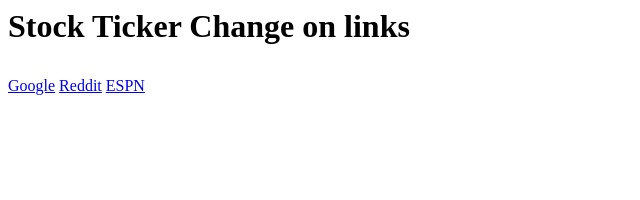
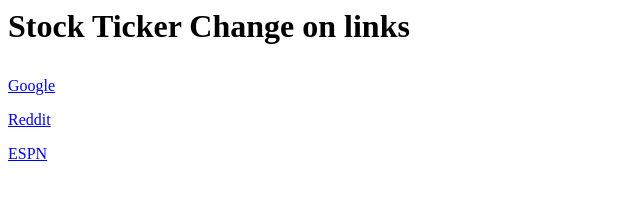
Before and after one commit to sorines/stockTickerChange, a plain HTML site: page index.html in a window 1280 px wide. Shown: the whole page, without its empty margins (0-640 px from the left). Drawn offline with Linux system fonts and the light colour scheme.

Commit message:
one hour

```diff
--- a/index.html
+++ b/index.html
@@ -10,9 +10,19 @@
     <p>Stock Ticker Change on links</p>
    </h1>
   <body>
-    <span><a href="http://www.google.com">Google</a></span>
-    <span><a href="http://www.reddit.com">Reddit</a></span>
-    <span><a href="http://www.espn.com">ESPN</a></span>
+    <span><a href="http://www.google.com"> <p id="google">Google</P></a></span>
+    <span><a href="http://www.reddit.com"><p>Reddit</p></a></span>
+    <span><a href="http://www.espn.com"><p>ESPN</p></a></span>
+
+
+
+    <script>
+            function myFunction() {
+              var str = document.getElementById("google").innerHTML;
+              var res = str.replace("Google, GOOGL");
+              document.getElementById("google").innerHTML = res;
+            }
+            </script>
 
 </body>
 
```
